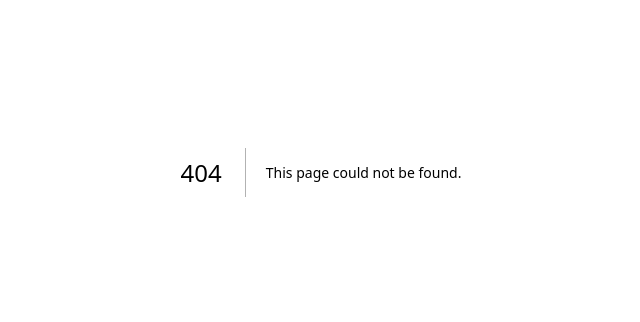
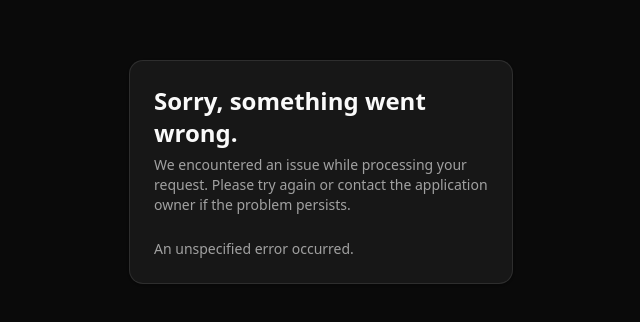
Before and after one commit to gabrielmouallem/starsling, a Next.js app: page /error in a window 1280 px wide. Before the commit this address had no page. Shown: the part 228-550 px from the top of the page, without its empty margins (319-959 px from the left). Built offline with nearby package versions, Linux system fonts and the light colour scheme.

Commit message:
feat: add error handling page and update layout for dark mode

```diff
--- a/app/auth/error/page.tsx
+++ b/app/error/page.tsx
@@ -1,4 +1,4 @@
-import { Card, CardContent, CardHeader, CardTitle } from '@/components/ui/card'
+import { Card, CardContent, CardHeader, CardTitle, CardDescription } from '@/components/ui/card'
 
 export default async function Page({ searchParams }: { searchParams: Promise<{ error: string }> }) {
   const params = await searchParams
@@ -10,10 +10,11 @@ export default async function Page({ searchParams }: { searchParams: Promise<{ e
           <Card>
             <CardHeader>
               <CardTitle className="text-2xl">Sorry, something went wrong.</CardTitle>
+              <CardDescription className="text-sm text-muted-foreground">We encountered an issue while processing your request. Please try again or contact the application owner if the problem persists.</CardDescription>
             </CardHeader>
             <CardContent>
               {params?.error ? (
-                <p className="text-sm text-muted-foreground">Code error: {params.error}</p>
+                <p className="text-sm text-muted-foreground">Error code: {params.error || "unknown_error"}</p>
               ) : (
                 <p className="text-sm text-muted-foreground">An unspecified error occurred.</p>
               )}
--- a/app/layout.tsx
+++ b/app/layout.tsx
@@ -23,7 +23,7 @@ export default function RootLayout({
   children: React.ReactNode;
 }>) {
   return (
-    <html lang="en">
+    <html lang="en" className="dark">
       <body
         className={`${geistSans.variable} ${geistMono.variable} antialiased`}
       >
--- a/components/login-form.tsx
+++ b/components/login-form.tsx
@@ -27,7 +27,7 @@ export function LoginForm({
     try {
       const { data, error } = await authClient.signIn.social({
         provider: "github",
-        errorCallbackURL: `${process.env.NEXT_PUBLIC_BETTER_AUTH_URL}/api/error`,
+        errorCallbackURL: `${process.env.NEXT_PUBLIC_BETTER_AUTH_URL}/error`,
       });
 
       console.debug({ data, error });
```
